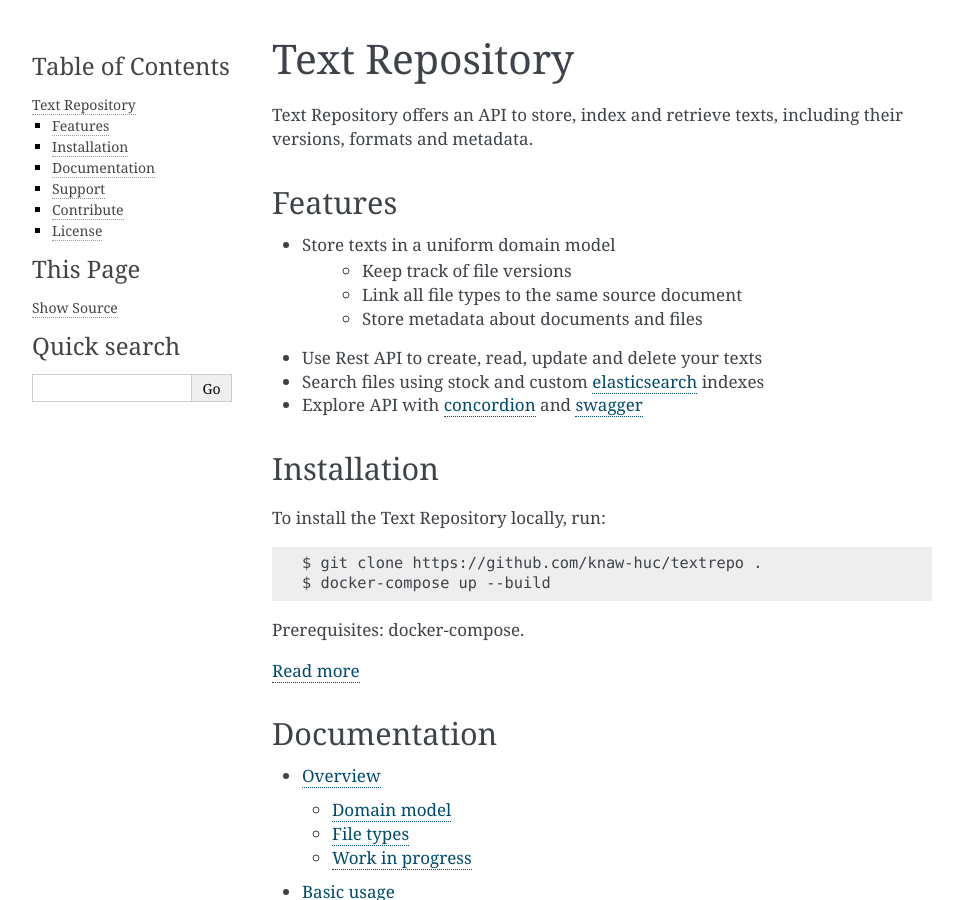
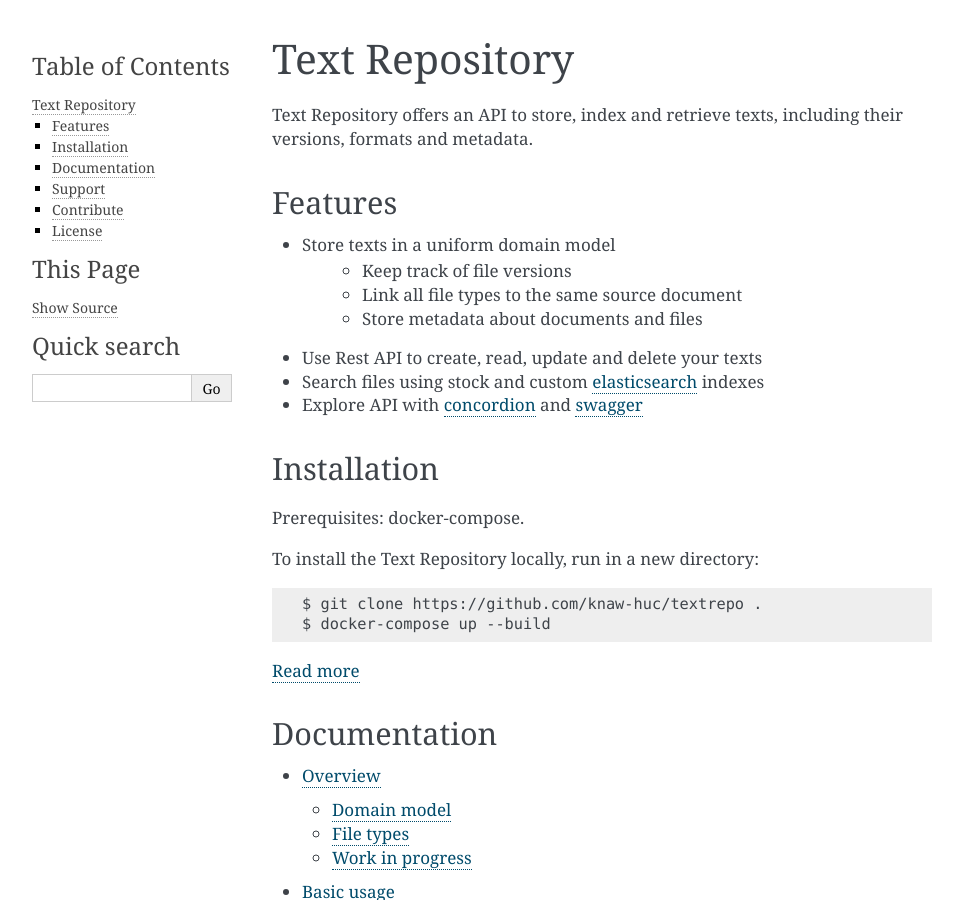
Before and after one commit to knaw-huc/textrepo, a Sphinx documentation site: the page built from docs/index.rst, in a window 1280 px wide and 900 px high. Shown: the whole window, without its empty margins (148-1111 px from the left). Built offline with Sphinx 7.4.7, drawn with Linux system fonts in a browser that asks for light colours.

Commit message:
Improve installation documentation

```diff
--- a/docs/index.rst
+++ b/docs/index.rst
@@ -19,12 +19,13 @@ Features
 Installation
 ------------
 
-To install the |tr| locally, run: ::
+Prerequisites: docker-compose.
+
+To install the |tr| locally, run in a new directory: ::
 
     $ git clone https://github.com/knaw-huc/textrepo .
     $ docker-compose up --build
 
-Prerequisites: docker-compose.
 
 `Read more <usage.html>`_
 
```
